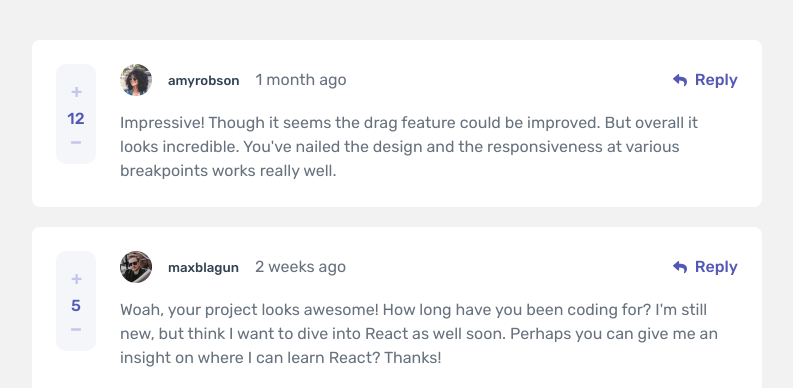
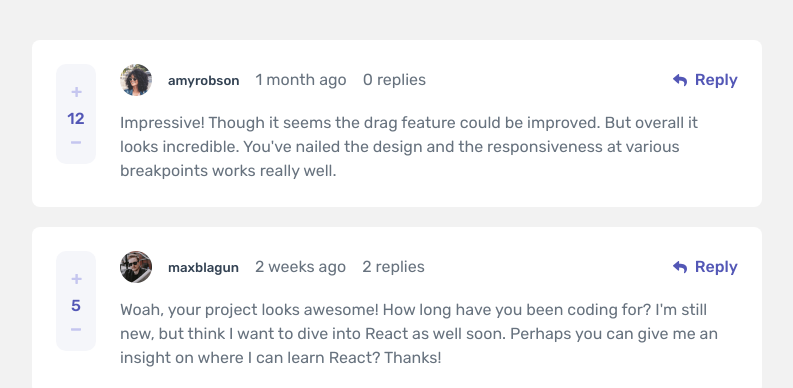
Before and after one commit to Aryan-Srivastava/comment-section, a React (Vite) app: page / in a window 1280 px wide. Shown: the top 388 px of the page, without its empty margins (243-1036 px from the left). Built offline with nearby package versions, Linux system fonts and the light colour scheme.

Commit message:
Add new replies to top

```diff
--- a/src/App.jsx
+++ b/src/App.jsx
@@ -118,7 +118,7 @@ function App() {
 				if (comment.id === parentId) {
 					return {
 						...comment,
-						replies: [...comment.replies, newReply],
+						replies: [newReply, ...comment.replies],
 					};
 				}
 				return comment;
@@ -140,6 +140,7 @@ function App() {
 					onModal={() => handleShowModal(comment.id)}
 					editComment={editComment}
 					addNewReply={handleNewReply}
+					noOfReplies={comment.replies.length}
 				>
 					<div className="replies">
 						{comment.replies.map((reply) => (
--- a/src/components/Comment/Comment.jsx
+++ b/src/components/Comment/Comment.jsx
@@ -12,6 +12,7 @@ function Comment({
 	onModal,
 	editComment,
 	addNewReply,
+	noOfReplies,
 }) {
 	const { user, content, createdAt } = comment;
 	const isCurrentUser = currentUser.username === user.username;
@@ -28,7 +29,8 @@ function Comment({
 	// const incScore = () => {
 	// 	return score > 0 ? "hsl(142, 79%, 45%)" : "hsl(10, 95%, 60%)";
 	// };
-
+	// console.log(noOfReplies);
+	// console.log(comment);
 	return (
 		<div className="container">
 			<div className="comment">
@@ -42,6 +44,9 @@ function Comment({
 						<h5 className="name">{user.username}</h5>
 						{isCurrentUser && <div className="you">you</div>}
 						<div className="date">{createdAt}</div>
+						<div className="numberOfReplies">
+							{noOfReplies} replies
+						</div>
 					</div>
 
 					<div className="comment-main">
--- a/src/components/Replies/Replies.jsx
+++ b/src/components/Replies/Replies.jsx
@@ -15,6 +15,7 @@ function Replies({
 }) {
 	const { user, content, createdAt, replyingTo } = reply;
 	const isCurrentUser = currentUser.username === user.username;
+	const [currScore, setCurrScore] = useState(score)
 
 	const [editing, setEditing] = useState(false);
 	const [showReply, setShowReply] = useState(false);
@@ -24,7 +25,10 @@ function Replies({
 
 	const onUpdateReply = () => {
 		let newContent = contentReply.replace(`@${replyingTo},`, "");
+		if(newContent === content)
+			return;
 		editComment(newContent, reply.id);
+		setCurrScore(0);
 		setEditing(false);
 	};
 
@@ -80,7 +84,7 @@ function Replies({
 									className="icon-plus"
 								/>
 							</button>
-							<span className="like-count">{score}</span>
+							<span className="like-count">{currScore}</span>
 							<button onClick={onMinusScore}>
 								<img
 									src="../src/assets/icon-minus.svg"
```
